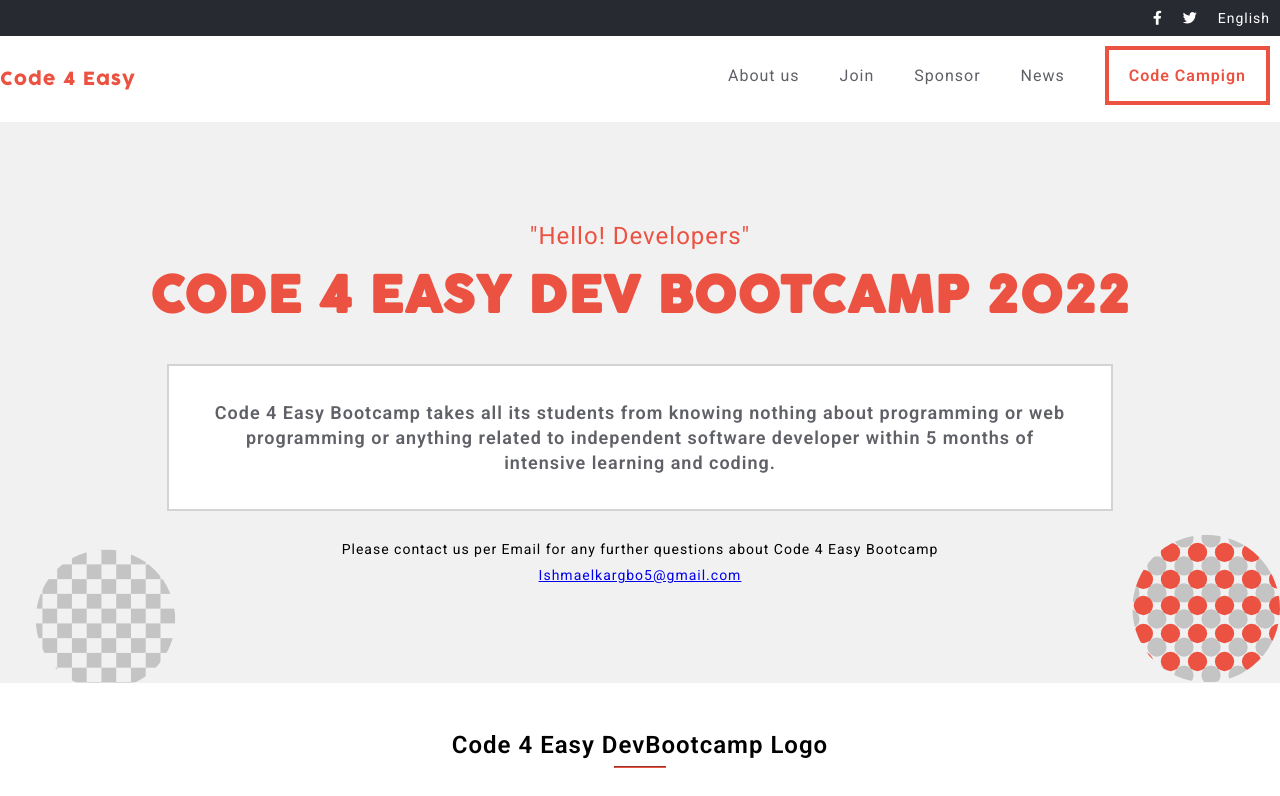
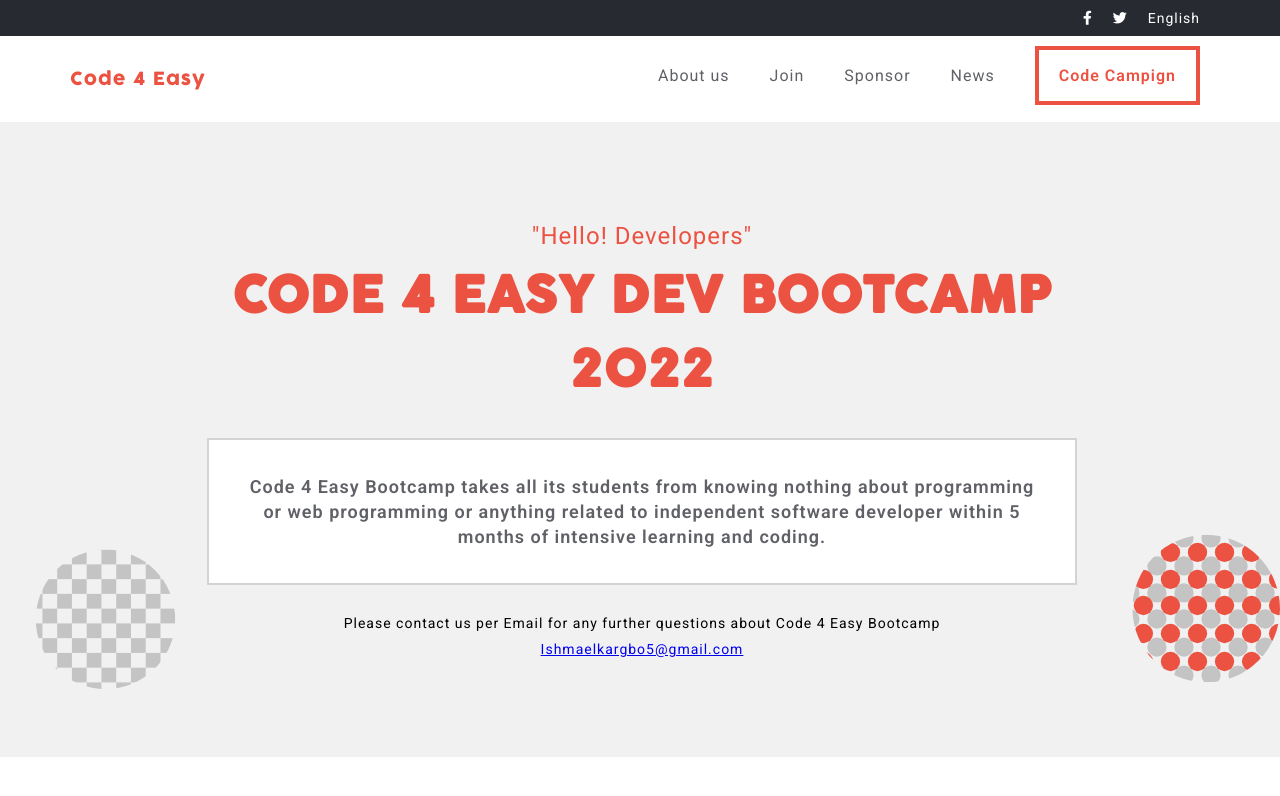
Before and after one commit to IshmaelKargbo/code4easy, a plain HTML site: page pages/about.html in a window 1280 px wide. Shown: the top 796 px of the page. Drawn offline with Linux system fonts and the light colour scheme.

Commit message:
Container screen brake

```diff
--- a/assets/css/about.css
+++ b/assets/css/about.css
@@ -284,6 +284,11 @@ header {
 }
 
 @media (min-width: 768px) {
+  .container {
+    padding-left: 56px;
+    padding-right: 56px;
+  }
+
   .mobile-nav {
     display: none;
   }
@@ -382,3 +387,10 @@ header {
     width: 40%;
   }
 }
+
+@media (min-width: 1140px) {
+  .container {
+    width: 1140px;
+    margin: 0 auto;
+  }
+}
--- a/assets/css/style.css
+++ b/assets/css/style.css
@@ -448,3 +448,10 @@ footer {
     color: #ec5242;
   }
 }
+
+@media (min-width: 1140px) {
+  .container {
+    width: 1140px;
+    margin: 0 auto;
+  }
+}
```
